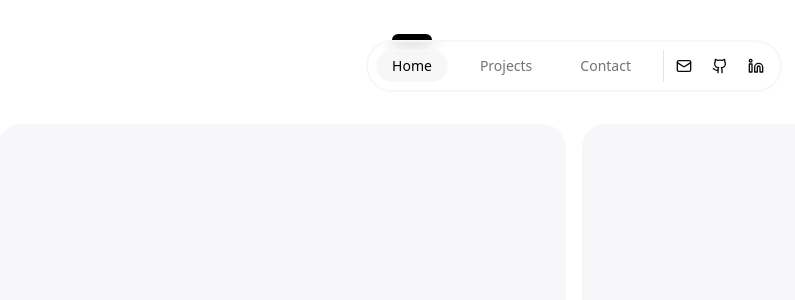
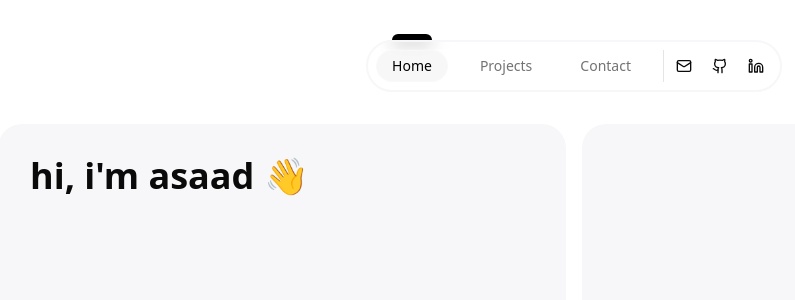
Before and after one commit to asaadbahmed/asaadbahmed.github.io, a React (Vite) app: page / in a window 1280 px wide. Shown: the top 300 px of the page, without its empty margins (66-861 px from the left). Built offline with nearby package versions, Linux system fonts and the light colour scheme.

Commit message:
made a handwave animation

```diff
--- a/src/App.css
+++ b/src/App.css
@@ -4,3 +4,30 @@
   padding: 2rem;
   text-align: center;
 }
+
+@keyframes wave-hand {
+  0% {
+    transform: rotate(0deg);
+  }
+  10% {
+    transform: rotate(14deg);
+  }
+  20% {
+    transform: rotate(-8deg);
+  }
+  30% {
+    transform: rotate(14deg);
+  }
+  40% {
+    transform: rotate(-4deg);
+  }
+  50% {
+    transform: rotate(10deg);
+  }
+  60% {
+    transform: rotate(0deg);
+  }
+  100% {
+    transform: rotate(0deg);
+  }
+}
--- a/src/App.tsx
+++ b/src/App.tsx
@@ -1,4 +1,5 @@
 import "./App.css";
+
 import { Separator } from "@/components/ui/separator";
 import { Navbar } from "@/components/navigation-bar";
 
@@ -39,23 +40,34 @@ function App() {
       <div className="max-w-6xl mx-auto">
         <div className="grid grid-cols-4 grid-rows-2 gap-4">
           {/* hero tile */}
-          <div className="bg-[rgb(247,247,249)] col-span-2 row-span-2 aspect-square rounded-3xl p-4"></div>
+          <div className="bg-[rgb(247,247,249)] col-span-2 row-span-2 aspect-square rounded-3xl p-8">
+            <div className="text-left text-4xl font-semibold cursor-default">
+              hi, i'm asaad{" "}
+              <span
+                className="inline-block
+    [transform-origin:70%_70%]
+    hover:animate-[wave-hand_2.3s_linear]"
+              >
+                👋
+              </span>
+            </div>
+          </div>
           {/* current work (anytimeoutfits.com) */}
           <div className="bg-[rgb(247,247,249)] col-span-2 row-span-1 rounded-3xl p-4"></div>
           {/* barcode generator project */}
-          <div className="bg-[rgb(247,247,249)] col-span-1 row-span-1 aspect-square rounded-3xl p-4"></div>
+          <div className="bg-[rgb(247,247,249)] col-span-1 row-span-1 aspect-square rounded-3xl p-8"></div>
           {/* email sorter project */}
-          <div className="bg-[rgb(247,247,249)] col-span-1 row-span-1 aspect-square rounded-3xl p-4"></div>
+          <div className="bg-[rgb(247,247,249)] col-span-1 row-span-1 aspect-square rounded-3xl p-8"></div>
           {/* inventory manager project */}
-          <div className="bg-[rgb(247,247,249)] col-span-1 row-span-2 aspect-[9/18] rounded-3xl p-4"></div>
+          <div className="bg-[rgb(247,247,249)] col-span-1 row-span-2 aspect-[9/18] rounded-3xl p-8"></div>
           {/* eebot/robot project */}
-          <div className="bg-[rgb(247,247,249)] col-span-1 row-span-2 aspect-[9/18] rounded-3xl p-4"></div>
+          <div className="bg-[rgb(247,247,249)] col-span-1 row-span-2 aspect-[9/18] rounded-3xl p-8"></div>
           {/* some random project */}
-          <div className="bg-[rgb(247,247,249)] col-span-1 row-span-2 aspect-[9/18] rounded-3xl p-4"></div>
+          <div className="bg-[rgb(247,247,249)] col-span-1 row-span-2 aspect-[9/18] rounded-3xl p-8"></div>
           {/* some random project */}
-          <div className="bg-[rgb(247,247,249)] col-span-1 row-span-2 aspect-[9/18] rounded-3xl p-4"></div>
+          <div className="bg-[rgb(247,247,249)] col-span-1 row-span-2 aspect-[9/18] rounded-3xl p-8"></div>
           {/* infinite moving tech stack  */}
-          <div className="bg-[rgb(247,247,249)] col-span-4 row-span-1 aspect-[16/2] rounded-3xl p-4"></div>
+          <div className="bg-[rgb(247,247,249)] col-span-4 row-span-1 aspect-[16/2] rounded-3xl p-8"></div>
         </div>
       </div>
     </div>
```
